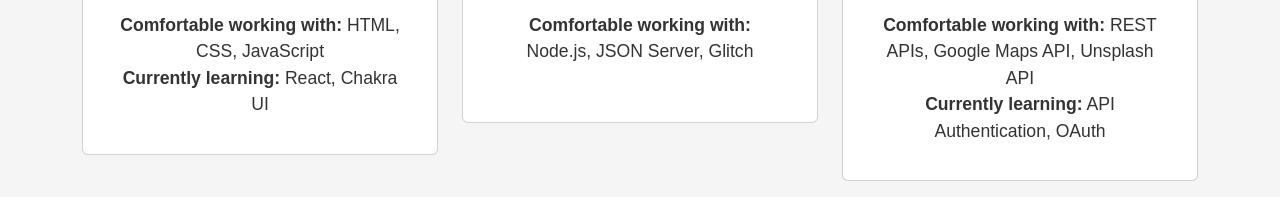
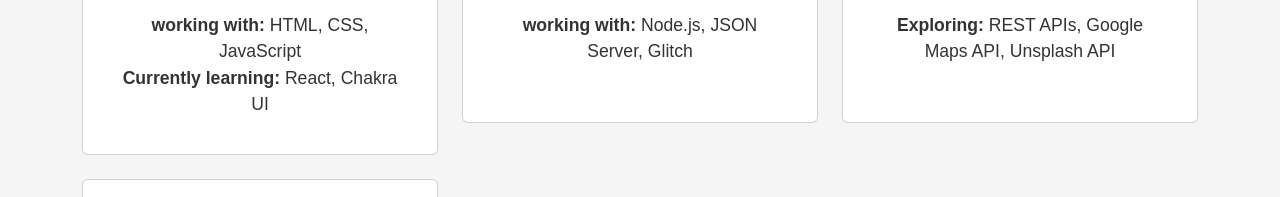
Before and after one commit to Yaminishriwastav/portfolio, a plain HTML site: page index.html in a window 1280 px wide. Shown: the part 1803-2000 px from the top of the page. Drawn offline with nearby package versions, Linux system fonts and the light colour scheme.

Commit message:
portfolio

```diff
--- a/index.html
+++ b/index.html
@@ -114,7 +114,7 @@
                             <i class="fab fa-js-square fa-3x"></i>
                         </div>
                         <p class="card-text">
-                            <strong>Comfortable working with:</strong> HTML, CSS, JavaScript
+                            <strong>working with:</strong> HTML, CSS, JavaScript
                             <br>
                             <strong>Currently learning:</strong> React, Chakra UI
                         </p>
@@ -132,7 +132,7 @@
                             <i class="fas fa-server fa-3x"></i>
                         </div>
                         <p class="card-text">
-                            <strong>Comfortable working with:</strong> Node.js, JSON Server, Glitch
+                            <strong> working with:</strong> Node.js, JSON Server, Glitch
                         </p>
                     </div>
                 </div>
@@ -149,10 +149,8 @@
                             <i class="fab fa-unsplash fa-3x"></i>
                         </div>
                         <p class="card-text">
-                            <strong>Comfortable working with:</strong> REST APIs, Google Maps API, Unsplash API
-                            <br>
-                            <strong>Currently learning:</strong> API Authentication, OAuth
-                        </p>
+                            <strong>Exploring:</strong> REST APIs, Google Maps API, Unsplash API
+                                                    </p>
                     </div>
                 </div>
             </div>
```
